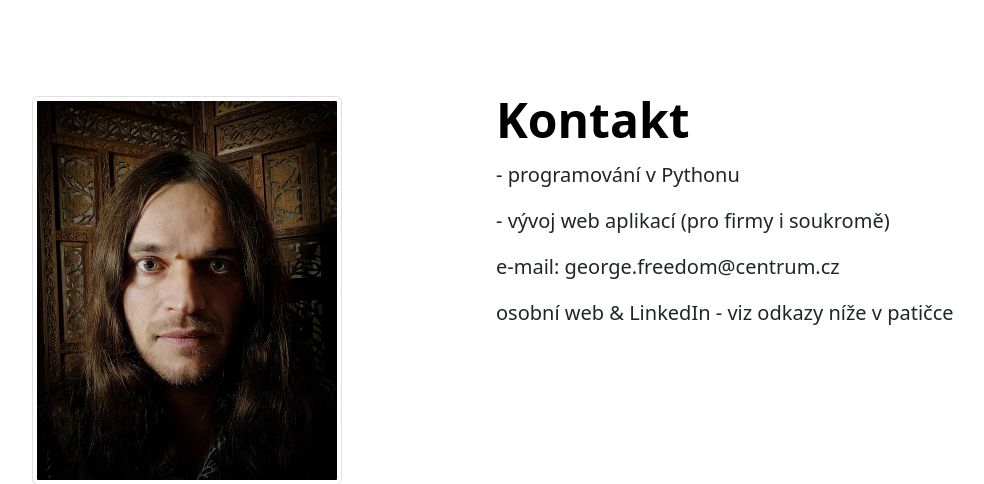
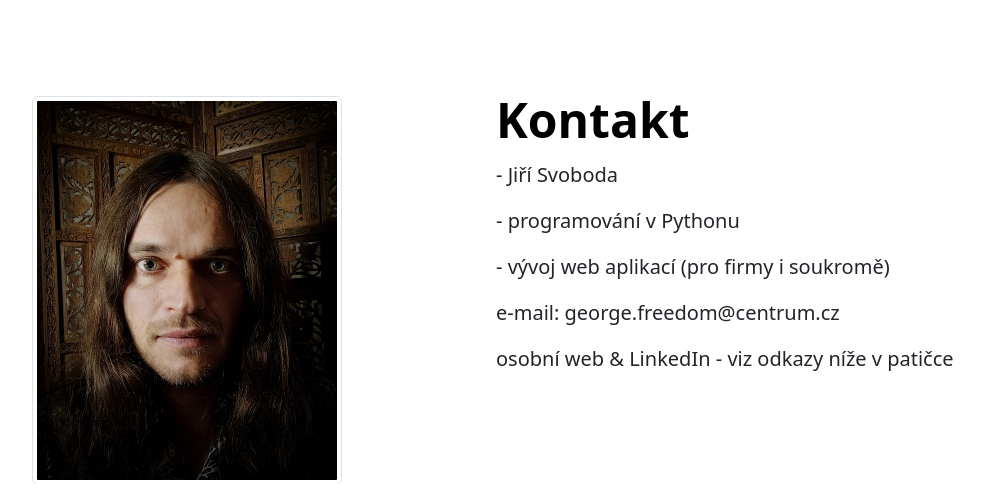
Before and after one commit to Bran-Mak-Morn/Pagan_Divination, a Flask app: page /kontakt in a window 1280 px wide. Shown: the part 62-546 px from the top of the page, without its empty margins (168-1152 px from the left). Run offline with Flask 3, Linux system fonts and the light colour scheme; some libraries are stand-ins or nearby versions.

Commit message:
Add files via upload

```diff
--- a/templates/contact.html
+++ b/templates/contact.html
@@ -13,6 +13,7 @@
 
                 <div class="col-lg-6">
                     <h2 class="display-5 fw-bold text-body-emphasis lh-1 mb-3">Kontakt</h2>
+                    <p class="lead">- Jiří Svoboda</p>
                     <p class="lead">- programování v <strong>Pythonu</strong></p>
                     <p class="lead">- vývoj <strong>web aplikací</strong> (pro firmy i soukromě)</p>
                     <p class="lead">e-mail: george.freedom@centrum.cz</p>
```
